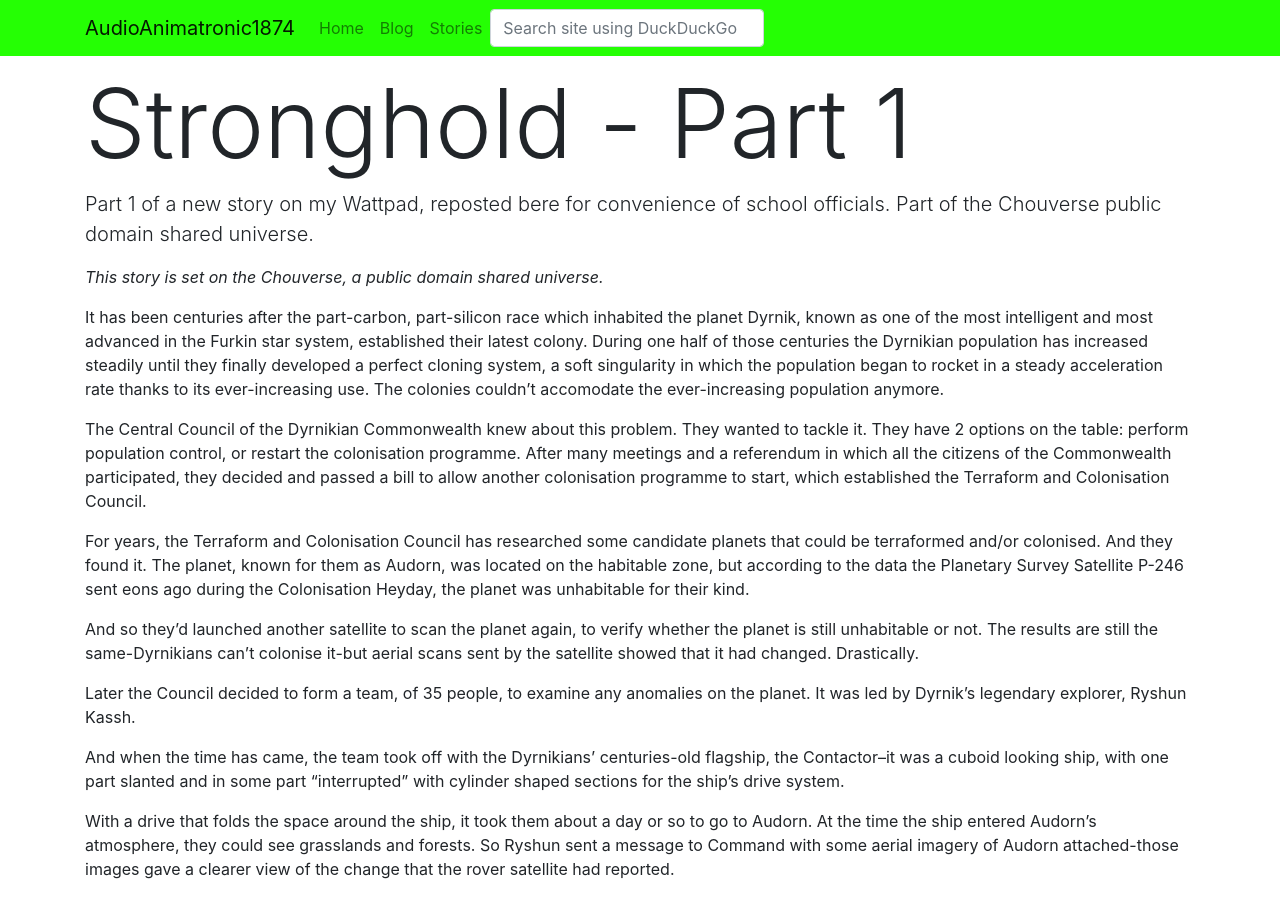
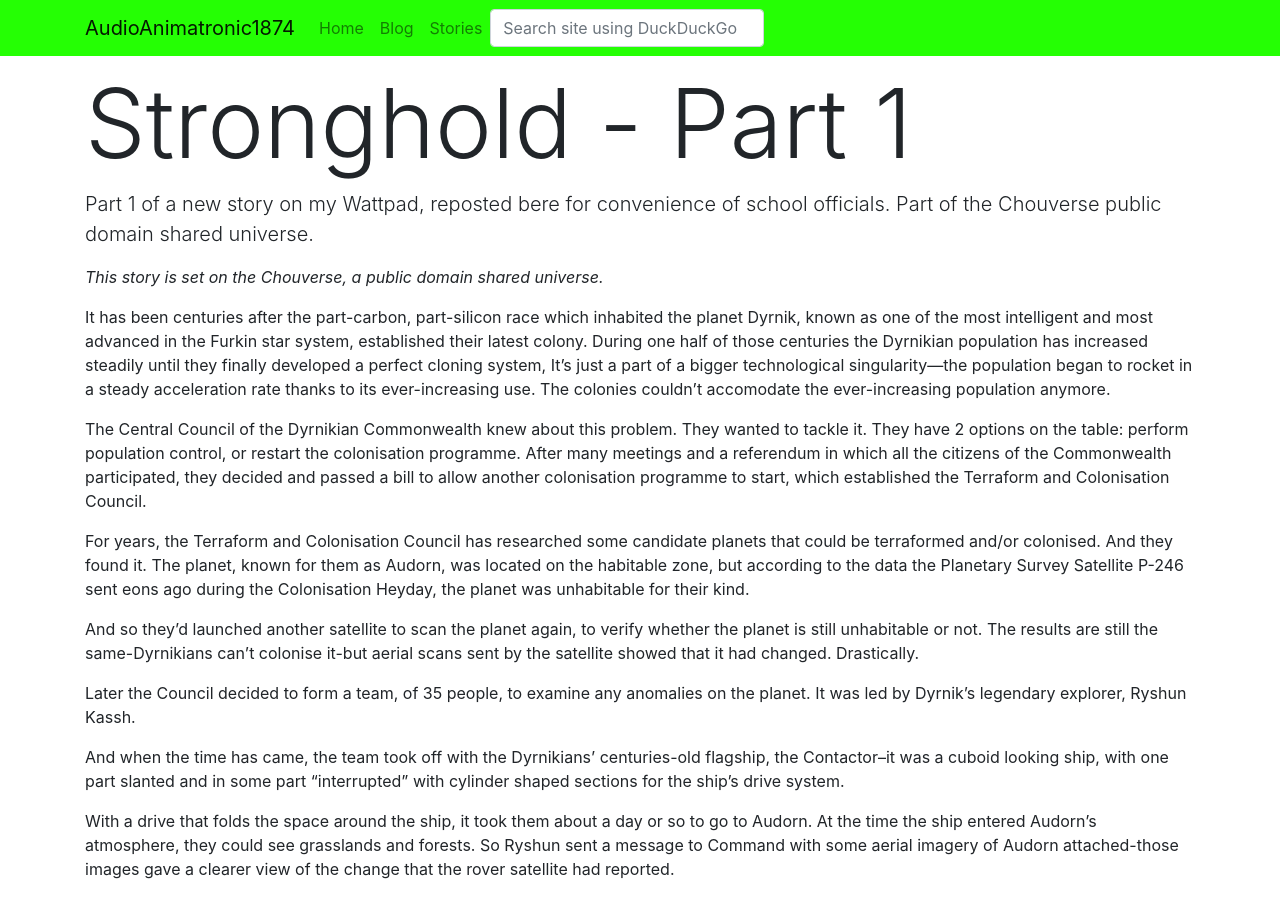
Before and after one commit to aa1874/aa1874site, a Jekyll site: the page built from _stories/stronghold-part-1.md, in a window 1280 px wide and 900 px high. Built offline with Jekyll 4.4.1, drawn with Linux system fonts in a browser that asks for light colours; nearby versions of some CDN libraries.

Commit message:
Update stronghold-part-1.md

```diff
--- a/_stories/stronghold-part-1.md
+++ b/_stories/stronghold-part-1.md
@@ -7,7 +7,7 @@ headline: Part 1 of a new story on my Wattpad, reposted bere for convenience of
 
 *This story is set on the Chouverse, a public domain shared universe.*
 
-It has been centuries after the part-carbon, part-silicon race which inhabited the planet Dyrnik, known as one of the most intelligent and most advanced in the Furkin star system, established their latest colony. During one half of those centuries the Dyrnikian population has increased steadily until they finally developed a perfect cloning system, a soft singularity in which the population began to rocket in a steady acceleration rate thanks to its ever-increasing use. The colonies couldn't accomodate the ever-increasing population anymore.
+It has been centuries after the part-carbon, part-silicon race which inhabited the planet Dyrnik, known as one of the most intelligent and most advanced in the Furkin star system, established their latest colony. During one half of those centuries the Dyrnikian population has increased steadily until they finally developed a perfect cloning system, It's just a part of a bigger technological singularity—the population began to rocket in a steady acceleration rate thanks to its ever-increasing use. The colonies couldn't accomodate the ever-increasing population anymore.
 
 The Central Council of the Dyrnikian Commonwealth knew about this problem. They wanted to tackle it. They have 2 options on the table: perform population control, or restart the colonisation programme. After many meetings and a referendum in which all the citizens of the Commonwealth participated, they decided and passed a bill to allow another colonisation programme to start, which established the Terraform and Colonisation Council.
 
```
